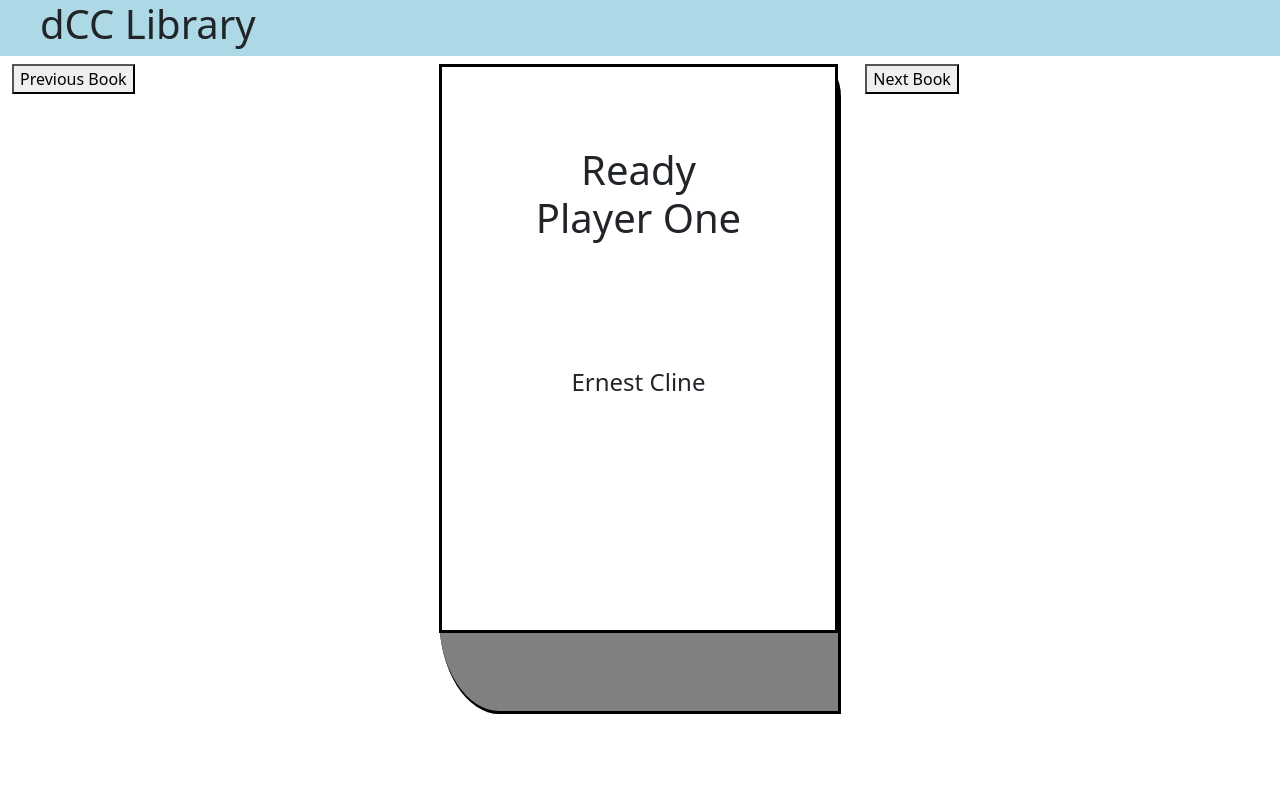
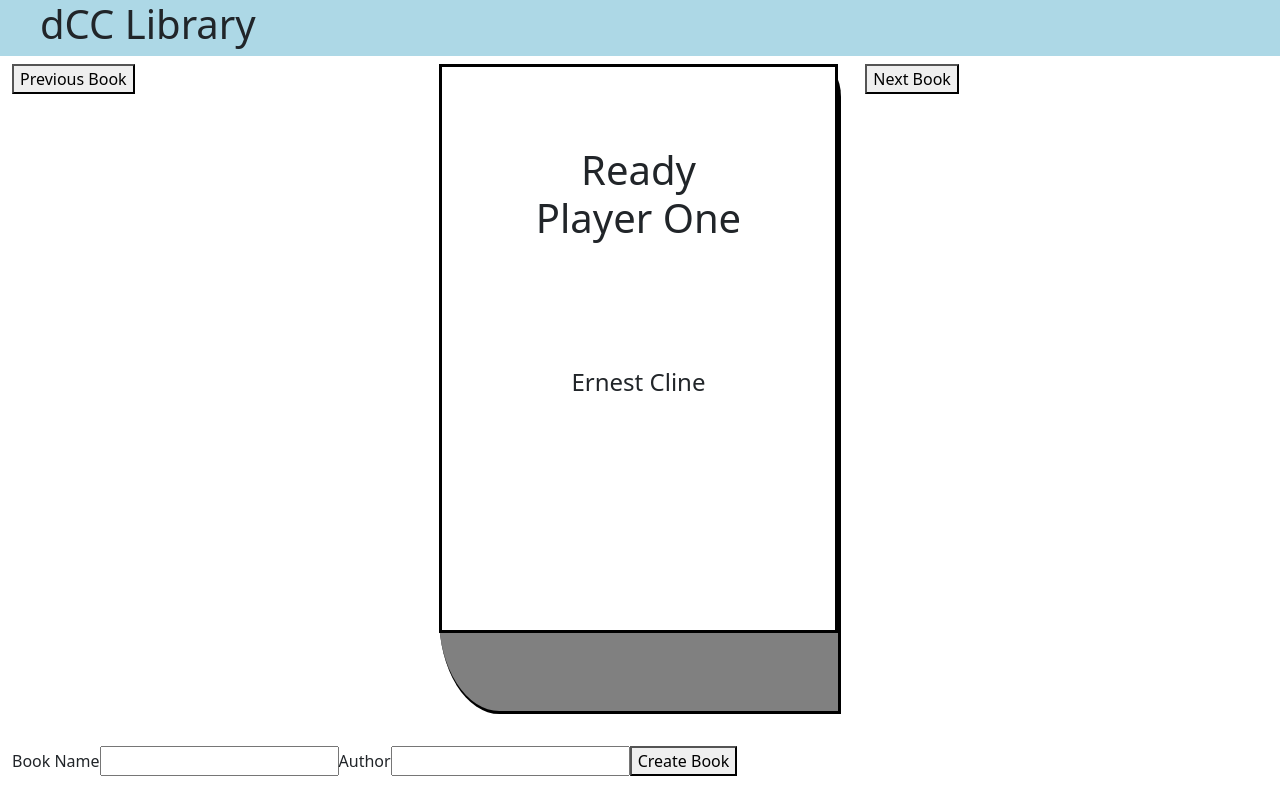
Before and after one commit to steveaclark82/DCCLibrary, a React (Create React App) app: page / in a window 1280 px wide. Built offline with nearby package versions, Linux system fonts and the light colour scheme.

Commit message:
setup handle change

```diff
--- a/src/Components/App.jsx
+++ b/src/Components/App.jsx
@@ -2,6 +2,7 @@
 import './App.css'
 import TitleBar from './TitleBar/TitleBar';
 import BookViewer from './BookViewer/BookViewer';
+import BookCreator from './BookCreator/BookCreator';
 
 
 class App extends Component {
@@ -41,6 +42,7 @@
             <div className="container-fluid">
                 <TitleBar />
                 <BookViewer book={this.books[this.state.bookNumber]} nextBook={this.goToNextBook} previousBook={this.goToPreviousBook} />
+                <BookCreator />
             </div>
         )
     }
--- /dev/null
+++ b/src/Components/BookCreator/BookCreator.jsx
@@ -0,0 +1,35 @@
+import { event } from 'jquery';
+import React, { Component } from 'react';
+
+class BookCreator extends Component {
+
+  constructor(props) {
+    super(props);
+    this.state = {
+        name: '',
+        author: ''
+    }
+  }
+
+handleChange = () => {
+    console.log(event.target.value)
+    this.setState({
+      name: event.target.value
+    });
+}
+
+
+  render() {
+      return (
+        <form>
+          <label>Book Name</label>
+          <input onChange={this.handleChange} value={this.state.name}/>
+          <label>Author</label>
+          <input onChange={this.handleChange} value={this.state.author}/>
+          <button type="submit">Create Book</button>
+        </form>
+      );
+    }
+  }
+
+export default BookCreator;
```
Also changed, not shown: src/Components/BookCreator/BookCreator.css (added).
